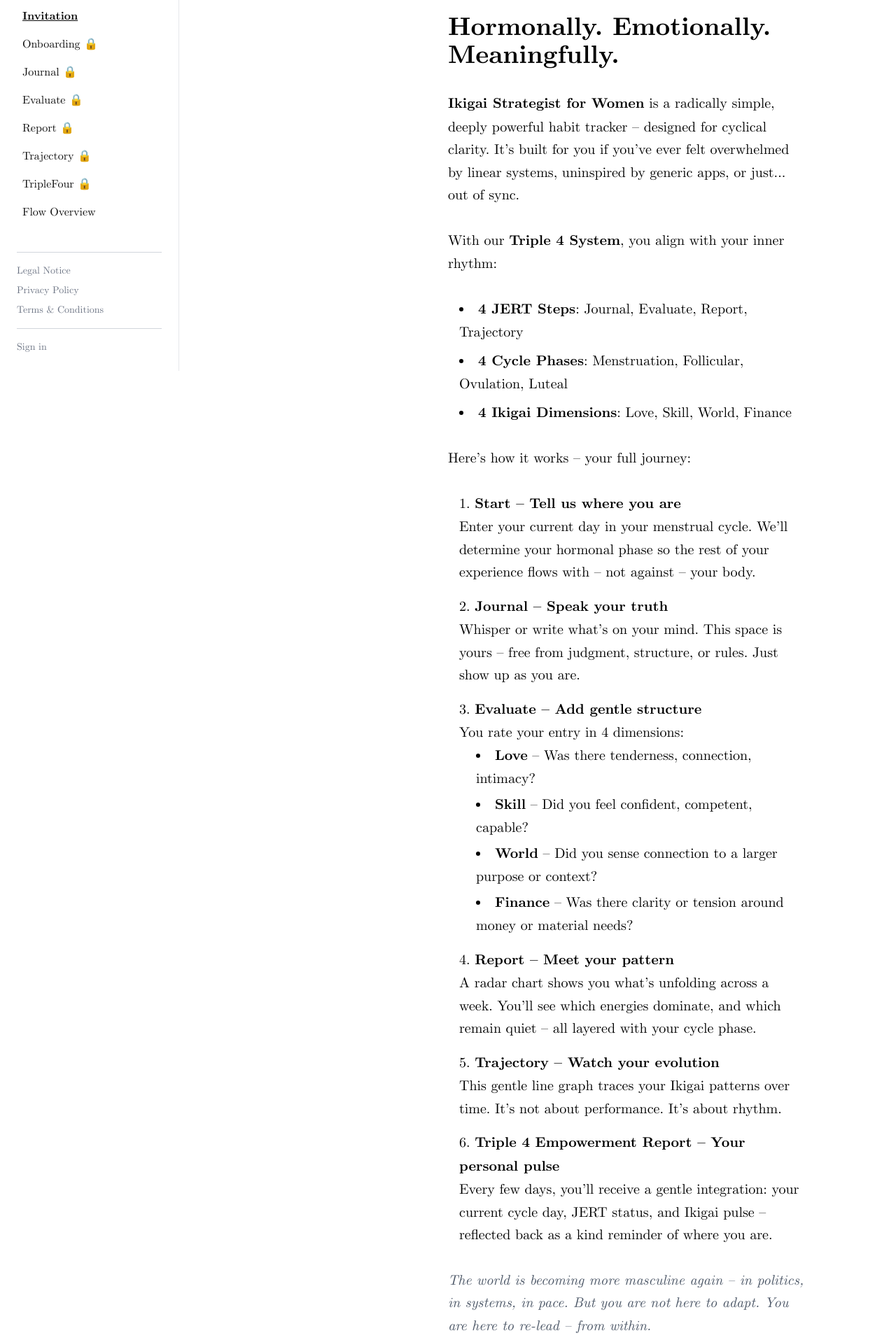
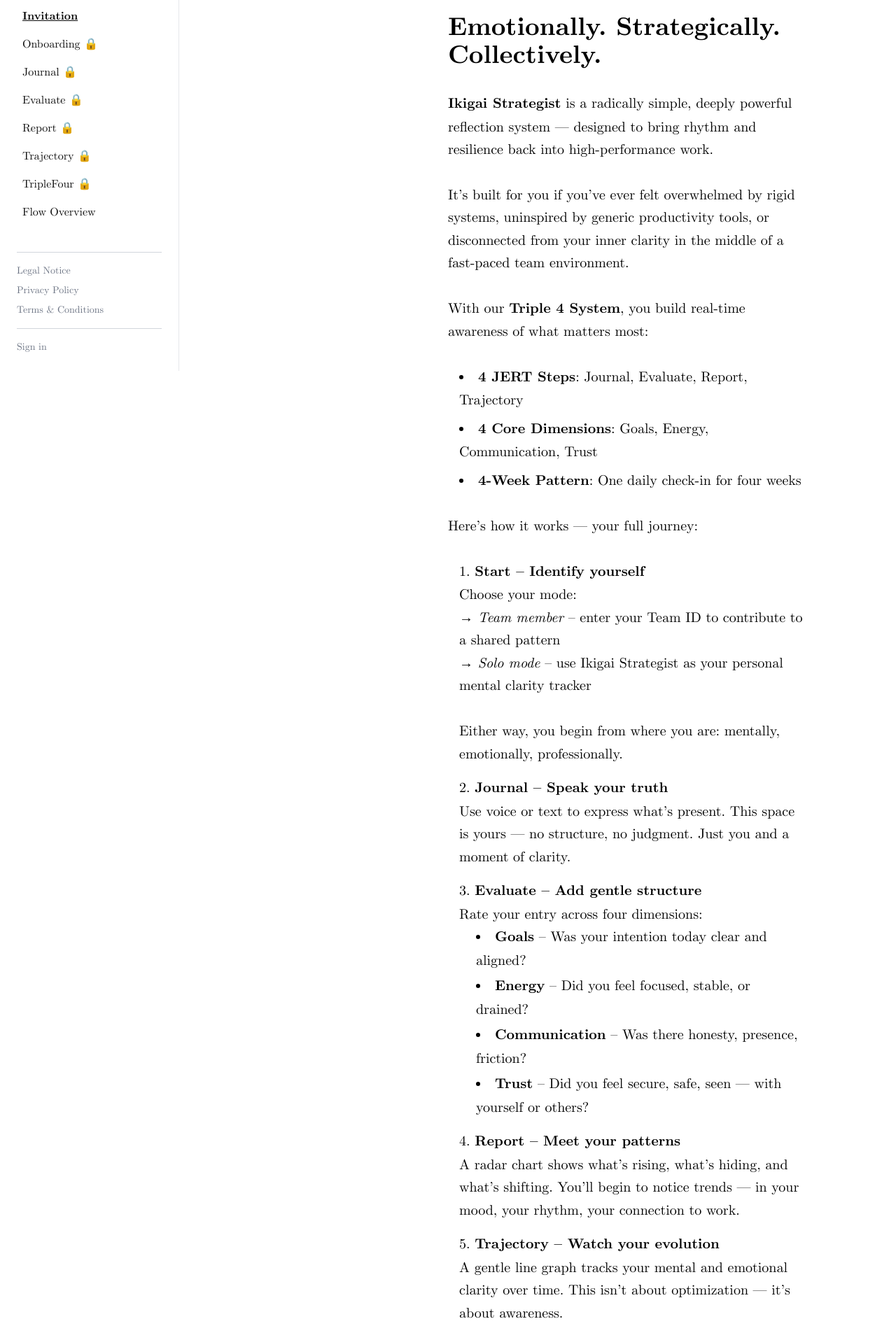
Before and after one commit to DrMvF/ikigaistrategist, a Next.js app: page /invitation in a window 1280 px wide. Shown: the part 100-2015 px from the top of the page at 70% size. Built offline with nearby package versions, Linux system fonts and the light colour scheme; no server answers.

Commit message:
Update InvitationPage with new strategic pitch and AI-powered clarity journey flow

```diff
--- a/app/(flowlayout)/invitation/page.tsx
+++ b/app/(flowlayout)/invitation/page.tsx
@@ -8,62 +8,81 @@
     <div className="flex flex-col items-center justify-center min-h-screen px-6 sm:px-20 py-20 font-cm text-black dark:text-white bg-white dark:bg-black">
       <main className="max-w-3xl w-full text-left space-y-8 text-lg sm:text-xl leading-relaxed">
         <h1 className="text-3xl sm:text-4xl font-bold">
-          Hormonally. Emotionally. Meaningfully.
+          Emotionally. Strategically. Collectively.
         </h1>
 
         <p>
-          <strong>Ikigai Strategist for Women</strong> is a radically simple, deeply powerful habit tracker – designed for cyclical clarity. It’s built for you if you’ve ever felt overwhelmed by linear systems, uninspired by generic apps, or just... out of sync.
+          <strong>Ikigai Strategist</strong> is a radically simple, deeply powerful reflection system —
+          designed to bring rhythm and resilience back into high-performance work.
         </p>
 
         <p>
-          With our <strong>Triple 4 System</strong>, you align with your inner rhythm:
+          It’s built for you if you’ve ever felt overwhelmed by rigid systems, uninspired by generic productivity tools,
+          or disconnected from your inner clarity in the middle of a fast-paced team environment.
+        </p>
+
+        <p>
+          With our <strong>Triple 4 System</strong>, you build real-time awareness of what matters most:
         </p>
 
         <ul className="list-disc list-inside ml-4 space-y-2">
           <li><strong>4 JERT Steps</strong>: Journal, Evaluate, Report, Trajectory</li>
-          <li><strong>4 Cycle Phases</strong>: Menstruation, Follicular, Ovulation, Luteal</li>
-          <li><strong>4 Ikigai Dimensions</strong>: Love, Skill, World, Finance</li>
+          <li><strong>4 Core Dimensions</strong>: Goals, Energy, Communication, Trust</li>
+          <li><strong>4-Week Pattern</strong>: One daily check-in for four weeks</li>
         </ul>
 
         <p>
-          Here’s how it works – your full journey:
+          Here’s how it works — your full journey:
         </p>
 
         <ol className="list-decimal list-inside ml-4 space-y-4">
           <li>
-            <strong>Start – Tell us where you are</strong><br />
-            Enter your current day in your menstrual cycle. We’ll determine your hormonal phase so the rest of your experience flows with – not against – your body.
+            <strong>Start – Identify yourself</strong><br />
+            Choose your mode:<br />
+            → <em>Team member</em> – enter your Team ID to contribute to a shared pattern<br />
+            → <em>Solo mode</em> – use Ikigai Strategist as your personal mental clarity tracker<br />
+            <br />
+            Either way, you begin from where you are: mentally, emotionally, professionally.
           </li>
           <li>
             <strong>Journal – Speak your truth</strong><br />
-            Whisper or write what’s on your mind. This space is yours – free from judgment, structure, or rules. Just show up as you are.
+            Use voice or text to express what’s present. This space is yours — no structure, no judgment.
+            Just you and a moment of clarity.
           </li>
           <li>
             <strong>Evaluate – Add gentle structure</strong><br />
-            You rate your entry in 4 dimensions:
+            Rate your entry across four dimensions:
             <ul className="list-disc list-inside ml-6 space-y-1">
-              <li><strong>Love</strong> – Was there tenderness, connection, intimacy?</li>
-              <li><strong>Skill</strong> – Did you feel confident, competent, capable?</li>
-              <li><strong>World</strong> – Did you sense connection to a larger purpose or context?</li>
-              <li><strong>Finance</strong> – Was there clarity or tension around money or material needs?</li>
+              <li><strong>Goals</strong> – Was your intention today clear and aligned?</li>
+              <li><strong>Energy</strong> – Did you feel focused, stable, or drained?</li>
+              <li><strong>Communication</strong> – Was there honesty, presence, friction?</li>
+              <li><strong>Trust</strong> – Did you feel secure, safe, seen — with yourself or others?</li>
             </ul>
           </li>
           <li>
-            <strong>Report – Meet your pattern</strong><br />
-            A radar chart shows you what’s unfolding across a week. You’ll see which energies dominate, and which remain quiet – all layered with your cycle phase.
+            <strong>Report – Meet your patterns</strong><br />
+            A radar chart shows what’s rising, what’s hiding, and what’s shifting.
+            You’ll begin to notice trends — in your mood, your rhythm, your connection to work.
           </li>
           <li>
             <strong>Trajectory – Watch your evolution</strong><br />
-            This gentle line graph traces your Ikigai patterns over time. It’s not about performance. It’s about rhythm.
+            A gentle line graph tracks your mental and emotional clarity over time.
+            This isn’t about optimization — it’s about awareness.
           </li>
           <li>
-            <strong>Triple 4 Empowerment Report – Your personal pulse</strong><br />
-            Every few days, you’ll receive a gentle integration: your current cycle day, JERT status, and Ikigai pulse – reflected back as a kind reminder of where you are.
+            <strong>Triple 4 Empowerment Report – Your psychological pulse</strong><br />
+            Every few days, you’ll receive a synthesized reflection:
+            your current standing across the 4×4 system —
+            as a mirror, not a score.
+            A quiet invitation to recalibrate with compassion.
           </li>
         </ol>
 
         <p className="italic text-gray-600 dark:text-gray-400">
-          The world is becoming more masculine again – in politics, in systems, in pace. But you are not here to adapt. You are here to re-lead – from within.
+          The world keeps accelerating. But clarity is not found by moving faster — it’s found by tuning in. <br />
+          Whether you lead a team or lead yourself: <br />
+          You are not here to just perform. <br />
+          You are here to evolve — consciously, rhythmically, sustainably.
         </p>
 
         <div className="pt-8">
@@ -74,7 +93,7 @@
             }}
             className="inline-block px-6 py-3 text-lg font-semibold text-white bg-black rounded-full hover:bg-gray-800 dark:bg-white dark:text-black dark:hover:bg-gray-200 transition"
           >
-            Start your cycle-aligned journey
+            Start your clarity journey
           </button>
         </div>
       </main>
```
